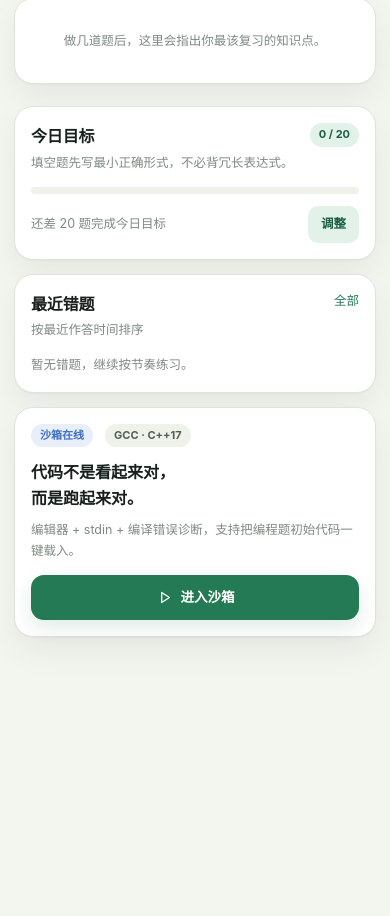
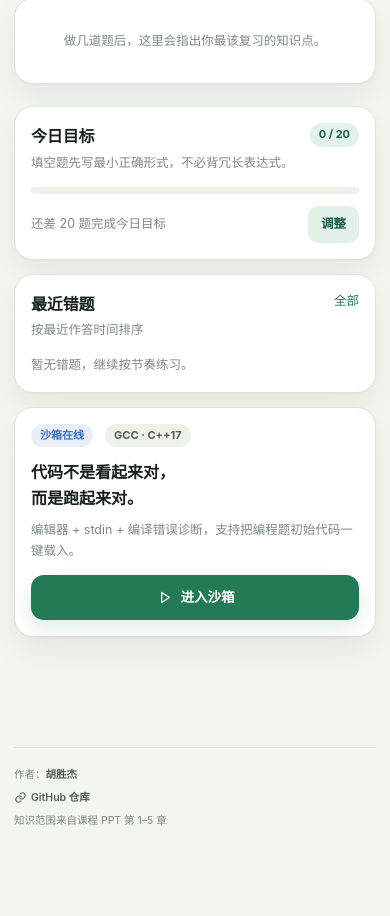
Before and after one commit to Hu080608/cpp-exercise, a plain HTML site: page index.html in a window 390 px wide. Shown: the part 1896-2812 px from the top of the page. Before the commit the page ends 2643 px from the top, so only its background shows below. Drawn offline with Linux system fonts and the light colour scheme.

Commit message:
feat: add author credit and repository link to site footer

```diff
--- a/assets/css/style.css
+++ b/assets/css/style.css
@@ -382,3 +382,21 @@ html[data-theme="dark"] { color-scheme: dark; }
 @media (max-width: 520px) { .quick-grid.four { grid-template-columns:1fr; } .prog-hero { padding:20px; border-radius:22px; } .track-grid { grid-template-columns:1fr; } .prog-card { min-height:0; } }
 @media (max-width: 820px) { .page { width: calc(100% - 28px); } }
 @media (max-width: 520px) { .page { width: calc(100% - 28px); } .quick-grid.four { grid-template-columns: repeat(2, minmax(0,1fr)); } .quick-grid.four .quick-card { padding: 13px; } }
+/* 站点页脚：作者与仓库 */
+.site-footer { padding: 0 0 24px; color: var(--ink-3); }
+.site-footer-inner { width: min(1200px, calc(100% - 48px)); margin: 0 auto; padding-top: 18px; border-top: 1px solid var(--border); display: flex; align-items: center; gap: 8px; flex-wrap: wrap; font-size: 11px; }
+.site-footer-inner b { color: var(--ink-2); font-weight: 650; }
+.site-footer-inner a { display: inline-flex; align-items: center; gap: 4px; color: var(--ink-2); text-decoration: none; font-weight: 600; }
+.site-footer-inner a:hover { color: var(--accent); text-decoration: none; }
+.site-footer-inner svg { width: 13px; height: 13px; }
+.footer-dot { opacity: .45; }
+@media (max-width: 820px) {
+  .site-footer { padding-bottom: 88px; }
+  .site-footer-inner { width: calc(100% - 28px); font-size: 10.5px; }
+}
+@media (max-width: 520px) {
+  .site-footer { padding-bottom: 86px; }
+  .site-footer-inner { width: calc(100% - 28px); }
+  .footer-dot { display: none; }
+  .site-footer-inner { gap: 6px 10px; flex-direction: column; align-items: flex-start; }
+}
--- a/assets/js/app.js
+++ b/assets/js/app.js
@@ -97,7 +97,8 @@
       '<button class="icon-btn" data-action="toggle-theme" title="切换主题">' + U.icon(state.settings.theme==='dark'?'bulb':'moon') + '</button>' +
       '<button class="icon-btn" data-nav="settings" data-action="open-settings" title="设置">' + U.icon('gear') + '</button></div></div>';
     const tab = '<nav class="mobile-tabbar" aria-label="移动端导航">' + navItems.map(n => '<button class="' + (active===n.key?'active':'') + '" data-action="tab" data-tab="' + n.key + '">' + U.icon(n.icon) + '<span>' + n.label + '</span></button>').join('') + '</nav>';
-    return '<header class="topnav" id="topnav">' + top + '</header><main class="page fade-in" id="page"><div class="page-content ' + ((['quiz','settings','docs','wrong','favorites','programming'].includes(route.name))?'narrow':'') + '">' + content + '</div></main>' + tab;
+    const footer = '<footer class="site-footer"><div class="site-footer-inner"><span>作者：<b>胡胜杰</b></span><span class="footer-dot">·</span><a href="https://github.com/Hu080608/cpp-exercise" target="_blank" rel="noopener noreferrer">' + U.icon('link') + 'GitHub 仓库</a><span class="footer-dot">·</span><span>知识范围来自课程 PPT 第 1–5 章</span></div></footer>';
+    return '<header class="topnav" id="topnav">' + top + '</header><main class="page fade-in" id="page"><div class="page-content ' + ((['quiz','settings','docs','wrong','favorites','programming'].includes(route.name))?'narrow':'') + '">' + content + '</div></main>' + footer + tab;
   }
   const ICON_MOON = '<path d="M20.5 14.2A8.5 8.5 0 0 1 9.8 3.5 8.5 8.5 0 1 0 20.5 14.2z"/>';
   U.ICONS.moon = ICON_MOON;
@@ -559,7 +560,7 @@
       '<div class="section-head"><h2>学习节奏</h2></div><div class="card"><div class="set-row"><div class="set-label"><b>每日目标</b><span>完成多少道有效作答算达标</span></div><div class="row">'+[10,20,30,50].map(n=>'<button class="chip '+(state.settings.dailyGoal===n?'active':'')+'" data-action="set-goal" data-goal="'+n+'">'+n+' 题</button>').join('')+'</div></div></div>' +
       '<div class="section-head"><h2>数据</h2></div><div class="card"><div class="set-row"><div class="set-label"><b>导出学习记录</b><span>包含作答记录、收藏、每日活动与设置</span></div><button class="btn btn-ghost btn-sm" data-action="export-data">'+U.icon('download')+'导出 JSON</button></div><div class="set-row"><div class="set-label"><b>导入学习记录</b><span>从 JSON 恢复，会覆盖当前记录</span></div><button class="btn btn-ghost btn-sm" data-action="import-data">'+U.icon('upload')+'导入</button></div><div class="set-row"><div class="set-label"><b>清空全部记录</b><span>已做 '+g.done+' 题；请先导出备份</span></div><button class="btn btn-danger btn-sm" data-action="reset-data">'+U.icon('trash')+'清空</button></div></div>' +
       '<div class="section-head"><h2>快捷键</h2></div><div class="card"><div class="modal-grid"><div class="row"><kbd>1</kbd><kbd>2</kbd><kbd>3</kbd><kbd>4</kbd><span class="small muted">选择选项 / 判断</span></div><div class="row"><kbd>Enter</kbd><span class="small muted">提交 / 下一题</span></div><div class="row"><kbd>←</kbd><kbd>→</kbd><span class="small muted">上一题 / 下一题</span></div><div class="row"><kbd>/</kbd><span class="small muted">聚焦题目搜索</span></div><div class="row"><kbd>Ctrl</kbd><span>+</span><kbd>Enter</kbd><span class="small muted">运行沙箱代码</span></div><div class="row"><kbd>Esc</kbd><span class="small muted">关闭弹层</span></div></div></div>' +
-      '<div class="section-head"><h2>关于</h2></div><div class="card"><p class="small muted" style="line-height:1.8">C++ Lab 是一个纯静态的 GitHub Pages 练习站。知识点与题目范围严格来自本地课程 PPT 第 1–5 章；编译运行由公共 Wandbox 服务完成，不需要自建后端。学习记录只保存在本机浏览器。</p><div class="row wrap" style="margin-top:12px"><span class="pill">'+QUESTIONS.length+' 题</span><span class="pill">'+KNOWLEDGE.length+' 个知识点</span><span class="pill">6 种题型</span><span class="pill">4 档难度</span><a class="pill blue" href="#/docs">资料下载</a></div></div>';
+      '<div class="section-head"><h2>关于</h2></div><div class="card"><p class="small muted" style="line-height:1.8">C++ Lab 是一个纯静态的 GitHub Pages 练习站。知识点与题目范围严格来自本地课程 PPT 第 1–5 章；编译运行由公共 Wandbox 服务完成，不需要自建后端。学习记录只保存在本机浏览器。</p><div class="row wrap" style="margin-top:12px"><span class="pill">'+QUESTIONS.length+' 题</span><span class="pill">'+KNOWLEDGE.length+' 个知识点</span><span class="pill">6 种题型</span><span class="pill">4 档难度</span><a class="pill blue" href="#/docs">资料下载</a></div><div class="source-line" style="margin-top:12px">'+U.icon('link')+'<span>作者：胡胜杰 · <a href="https://github.com/Hu080608/cpp-exercise" target="_blank" rel="noopener noreferrer">项目仓库 github.com/Hu080608/cpp-exercise</a></span></div></div>';
     return pageShell(content);
   }
 
--- a/index.html
+++ b/index.html
@@ -4,7 +4,8 @@
   <meta charset="UTF-8">
   <meta name="viewport" content="width=device-width, initial-scale=1, viewport-fit=cover">
   <meta name="theme-color" content="#247a55">
-  <meta name="description" content="C++ Lab · 程序设计在线练习场：297 道题覆盖课程 PPT 第 1–5 章，支持单选、多选、判断、填空、代码阅读、编程题和真实 C++ 编译沙箱。">
+  <meta name="description" content="C++ Lab · 程序设计在线练习场：347 道题覆盖课程 PPT 第 1–5 章，支持单选、多选、判断、填空、代码阅读、编程题和真实 C++ 编译沙箱。">
+  <meta name="author" content="胡胜杰">
   <meta name="apple-mobile-web-app-capable" content="yes">
   <meta name="apple-mobile-web-app-status-bar-style" content="default">
   <title>C++ Lab · 程序设计练习场</title>
```
Also changed, not shown: 1 other file.
